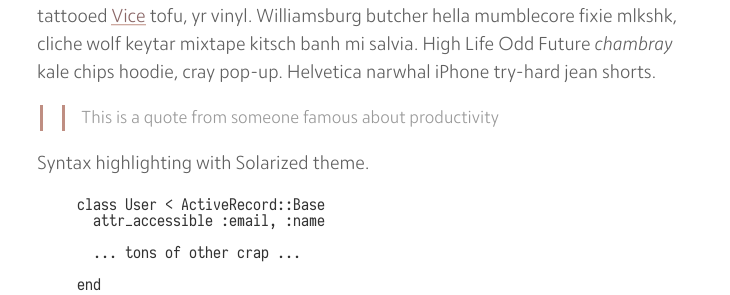
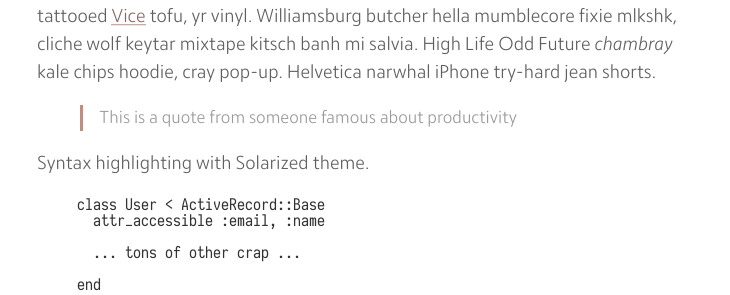
Before and after one commit to MrAnnix/MrAnnix.github.io, a Jekyll site: the page built from _posts/2013-08-20-sample-post.md, in a window 1280 px wide. Shown: the part 736-1031 px from the top of the page, without its empty margins (203-933 px from the left). Built offline with Jekyll 4.4.1, drawn with Linux system fonts in a browser that asks for light colours.

Commit message:
Blockquotes

```diff
--- a/_sass/_common.scss
+++ b/_sass/_common.scss
@@ -476,7 +476,7 @@ code,pre,tt {
     }
 }
 
-.post .text blockquote,.post .text blockquote>p {
+.post .text blockquote>p {
     margin: 0 0 0 3px;
     border-left: 3px solid #bf8e82;
     padding-left: 1rem;
```
Also changed, not shown: _posts/2019-03-22-workspace-design-trends-and-ideas.md (+1 -1 lines).
